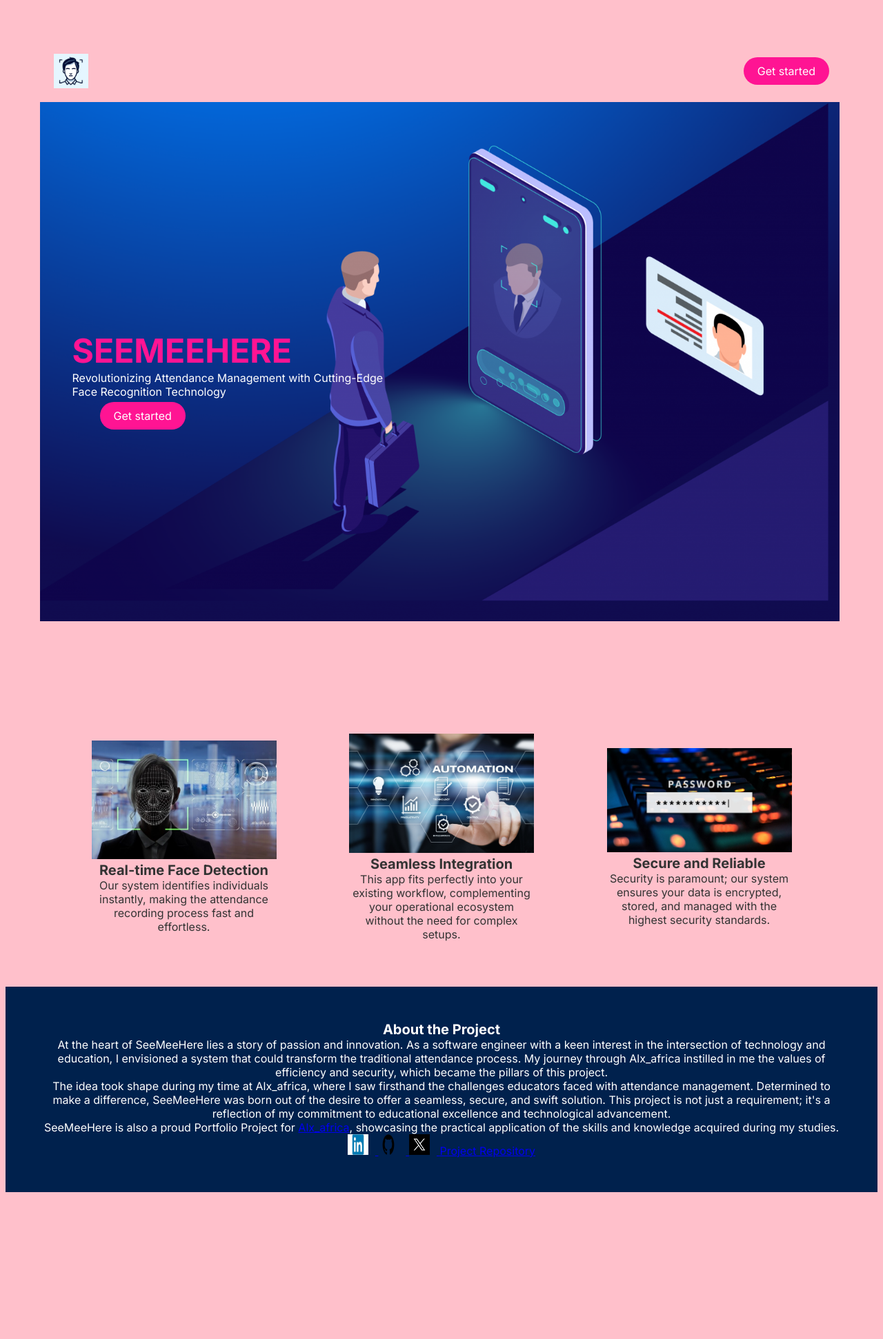
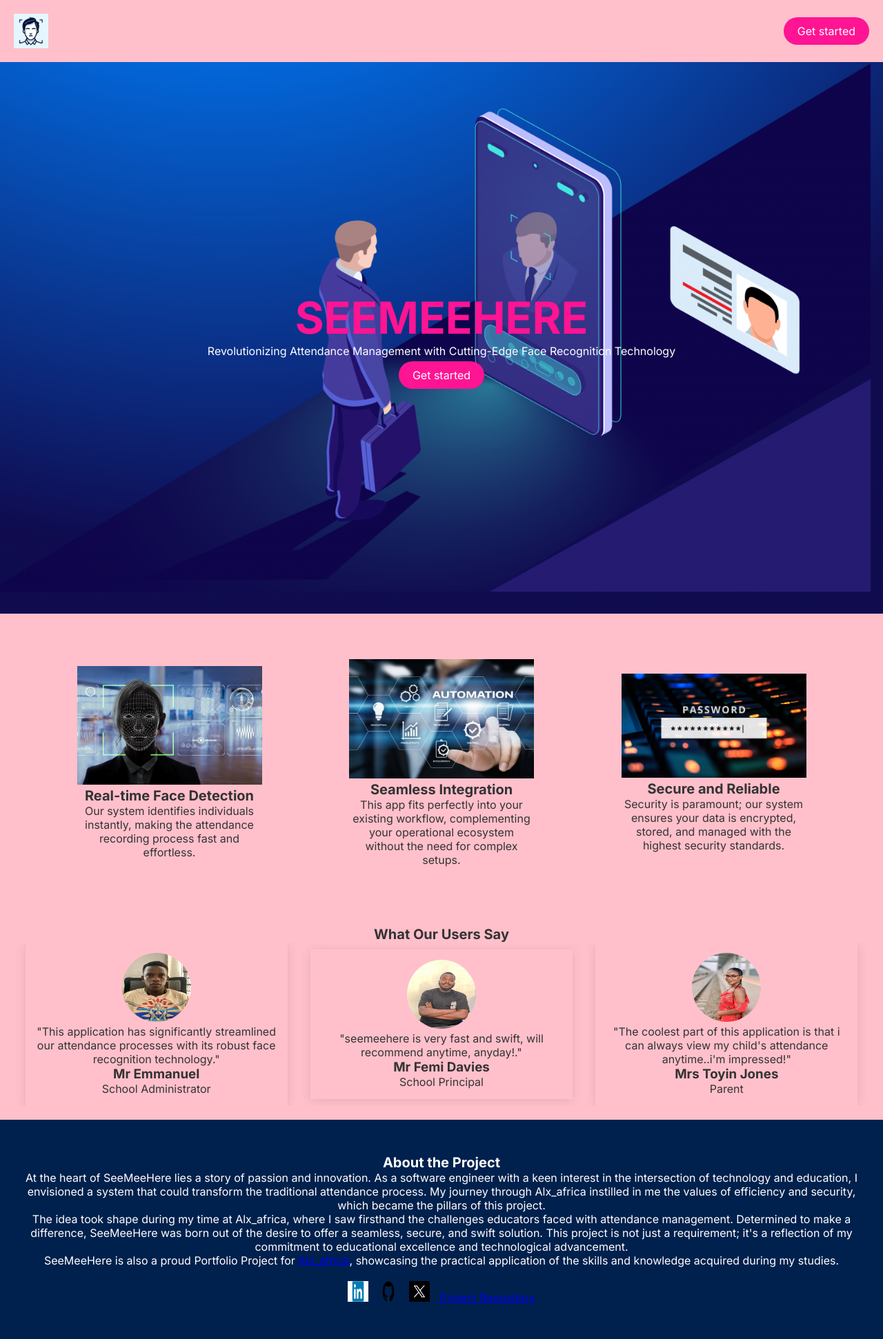
Before and after one commit to Israelshecktar/seemeehere, a Flask app: page / in a window 1280 px wide. Shown: the whole page at 69% size. Before the commit the page ends 1729 px from the top, so only its background shows below. Run offline with Flask 3, Linux system fonts and the light colour scheme; some libraries are stand-ins or nearby versions.

Commit message:
official implementation of landing page

```diff
--- a/static/style/landing.css
+++ b/static/style/landing.css
@@ -7,16 +7,18 @@
     --accent-color: #00214D;
 }
 
-html, body{
+html, body {
+    margin: 0;
+    padding: 0;
     background-color: var(--background-color);
     font-family: 'Inter', sans-serif;
     color: var(--text-color);
-        background-size: cover;
 }
 
 /* Header */
 header {
     text-align: center;
+    overflow: hidden; /* Prevents overflow */
 }
 
 /* Typography */
@@ -26,7 +28,7 @@ h1, h2, h3, h4, h5, h6, p, a, nav {
 }
 
 h1 {
-    font-size: 1.5rem;
+    font-size: 3rem;
 }
 
 h2 {
@@ -38,7 +40,6 @@ p, a, nav {
 }
 
 /* Navigation */
-
 .app-logo, .social-logo {
     width: 3.125rem;
     height: auto;
@@ -54,41 +55,33 @@ nav {
 .intro {
         width: 100%;
         position: relative;
-        height: 100vh;
+        height: 100vh; /* Full viewport height */
         text-align: center;
-        overflow: hidden;
 }
 
 .cover-image {
-  background-size: cover;
+  position: absolute;
+  left: 0;
   width: 100%;
-  height: auto;
-  opacity: 1.5; /* Adding some transparency to the image */
-  top: 0;
-  left: -10%;
-  margin-left: -10px;
-  margin-right: 0;
-  padding: 0, 1rem;
+  height: 100%;
 }
 
 .text-overlay {
     position: absolute;
     top: 50%;
-    left: 4%;  /* Set to align the text to the right side */
-    transform: translateY(-50%);
-    color: #fff; /* Adjust this color based on your design */
-    font-size: 2rem; /* Example font size, adjust as needed */
-    width: 40%; /* Adjust based on your preference */
-    opacity: 1.5; /* Ensures text is fully opaque */
-    text-align: left; /* Align text to the right */
+    left: 50%;
+    transform: translate(-50%, -50%);
+    color: var(--primary-color); /* Dynamic variable for easy theme change */
+    font-size: 2rem;
+    width: 90%;
 }
 
 .text-overlay h1 {
-  color: #FF1493;
+    color: var(--primary-color); /* Keeping 'SEEMEEHERE' in pink */
 }
 
-.text-overlay a.get-started-button {
-  margin: 40px; /* Apply spacing between the h1 and the "Get started" button */
+.text-overlay p {
+    color: white; /* Changing descriptive text to white */
 }
 
 /* Interactive Elements */
@@ -152,21 +145,48 @@ nav {
    margin-right: 10px;
 }
 
-/* Media Queries for Improved Responsiveness */
+.about .social-logo {
+    margin-top: 20px; /* Move social media logos slightly down */
+}
+
+.testimonials {
+    text-align: center;
+    padding: 20px;
+    background-color: pink;
+}
+.testimonial-slider {
+    display: flex;
+    overflow-x: scroll;
+}
+.testimonial {
+    flex: 0 0 100%;
+    max-width: 350px;
+    margin: auto;
+    padding: 15px;
+    box-shadow: 0 2px 15px rgba(0,0,0,0.1);
+}
+.testimonial-image {
+    width: 100px;
+    height: 100px;
+    border-radius: 50%;
+    margin: auto;
+}
+@media (min-width: 768px) {
+    .testimonial {
+        flex: 0 0 33.333%;
+    }
+}
+
 @media (min-width: 480px) {
-    header, .features, .about {
-        padding: 3.125rem;
-    }
-
-    h1 {
-        font-size: 2rem;
-    }
-
     .features {
         display: flex;
         flex-wrap: wrap;
         justify-content: center;
-        gap: 20px; /* Improved spacing */
+        gap: 20px;
+    }
+
+    h1 {
+        font-size: 4rem;
     }
 }
 
@@ -178,10 +198,28 @@ nav {
     }
 
     .features article {
-        margin: 0 15px; /* Spacing on larger screens */
+        margin-left: 15px;
+        margin-right: 15px;
+    }
+}
+
+@media (max-width: 768px) {
+    .get-started-button {
+        margin-top: 20px; /* Moves the button down on smaller screens */
+    }
+}
+
+/* Additional Media Queries for Enhanced Responsiveness */
+@media (min-width: 480px) and (max-width: 768px) {
+    .get-started-button {
+        font-size: 0.875rem;
+        padding: 0.5rem 1rem; /* Slightly reduce padding */
     }
 
-    h1 {
-        font-size: 3rem;
+@media only screen and (max-width: 768px) {
+    .text-overlay {
+        font-size: 1.5rem;
+        width: 90%; /* Allows better reading on small devices */
+        text-align: center;
     }
 }
--- a/templates/landing.html
+++ b/templates/landing.html
@@ -5,7 +5,7 @@
                 <meta name="viewport" content="width=device-width, initial-scale=1.0">
                 <meta name="description" content="SeeMeeHere: Face Recognition Attendance System">
                 <title>SeeMeeHere!</title>
-				<link rel="stylesheet" href="/static/style/landing.css">
+				<link rel="stylesheet" href="static/style/landing.css">
                 <link rel="shortcut icon" type="image/png" href="static/logo.png">
                 <link href="https://fonts.googleapis.com/css2?family=Inter:wght@400;700&display=swap" rel="stylesheet">
         </head>
@@ -17,13 +17,12 @@
                         </nav>
 
                         <div class="intro">
+							<img src="static/cover_image.png" alt="Cover Image" class="cover-image">
                                 <div class="text-overlay">
                                         <h1>SEEMEEHERE</h1>
                                         <p>Revolutionizing Attendance Management with Cutting-Edge Face Recognition Technology</p>
                                         <a href="{{ url_for('dashboard') }}" class="get-started-button">Get started</a>
                                 </div>
-
-                                <img src="static/cover_image.png" alt="Cover Image" class="cover-image">
                         </div>
                 </header>
 
@@ -44,6 +43,30 @@
                                 <p>Security is paramount; our system ensures your data is encrypted, stored, and managed with the highest security standards.</p>
                         </article>
                 </section>
+
+				<section class="testimonials">
+        <h2>What Our Users Say</h2>
+        <div class="testimonial-slider">
+            <article class="testimonial">
+                <img src="static/emmy.jpg" alt="Emmydev247 Photo" class="testimonial-image">
+                <p class="testimonial-text">"This application has significantly streamlined our attendance processes with its robust face recognition technology."</p>
+                <h3 class="user-name">Mr Emmanuel</h3>
+                <p class="user-role">School Administrator</p>
+            </article>
+             <article class="testimonial">
+                <img src="static/seun.jpg" alt="Femi Photo" class="testimonial-image">
+                <p class="testimonial-text">"seemeehere is very fast and swift, will recommend anytime, anyday!."</p>
+                <h3 class="user-name">Mr Femi Davies</h3>
+                <p class="user-role">School Principal</p>
+            </article>
+			 <article class="testimonial">
+                <img src="static/Toyin.jpg" alt="Mrs Toyin Photo" class="testimonial-image">
+                <p class="testimonial-text">"The coolest part of this application is that i can always view my child's attendance anytime..i'm impressed!"</p>
+                <h3 class="user-name">Mrs Toyin Jones</h3>
+                <p class="user-role">Parent</p>
+            </article>
+        </div>
+    </section>
 
                 <section class="about">
                         <h2>About the Project</h2>
```
Also changed, not shown: static/Toyin.jpg (added), static/emmy.jpg (added), static/seun.jpg (added), 2 other files.
